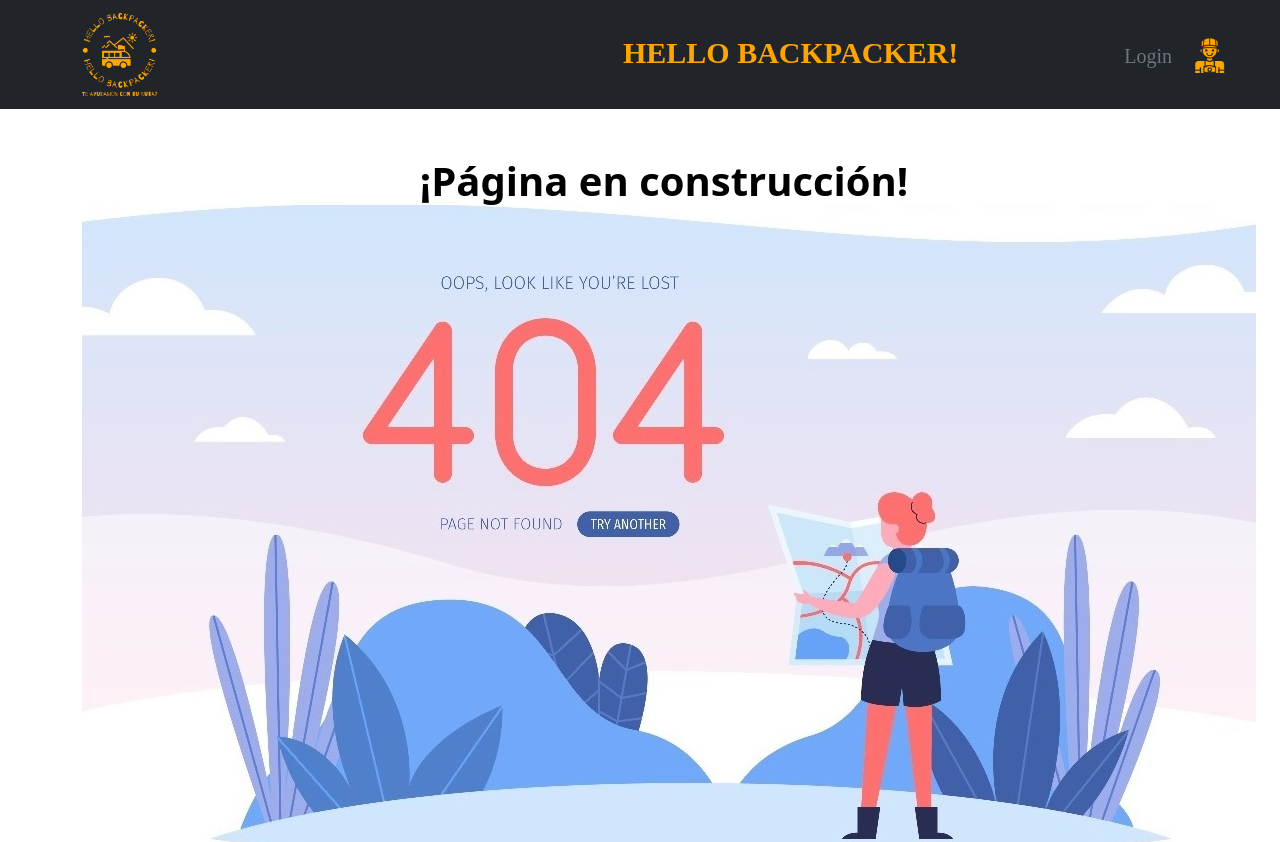
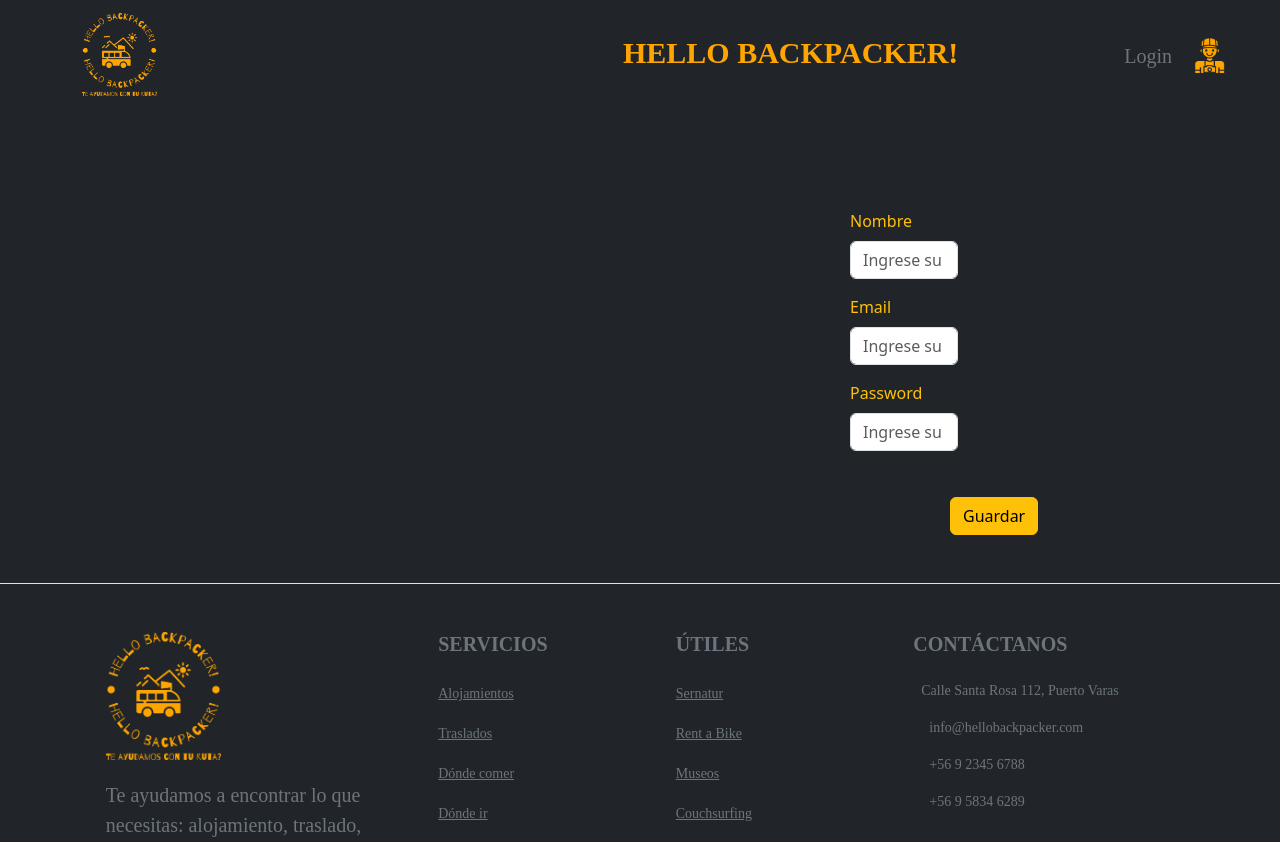
Before and after one commit to milo2112/marketplace, a React (Vite) app in the folder frontend/: page /adminview in a window 1280 px wide. Shown: the top 842 px of the page. Built offline with nearby package versions, Linux system fonts and the light colour scheme; a web font is replaced by a local one.

Commit message:
Adding Admin private page

```diff
--- a/frontend/src/App.jsx
+++ b/frontend/src/App.jsx
@@ -6,6 +6,8 @@ import NavigationBar from './components/NavigationBar'
 import NotFound from './components/NotFound'
 import Home from './views/Home'
 import Login from './views/Login'
+import Register from './views/Register'
+import Admin from './views/Admin'
 import DestinyDetail from './components/DestinyDetail'
 
 
@@ -44,6 +46,8 @@ function App() {
           <Routes>
             <Route path='/' element={<Home />} />
             <Route path='/loginview' element={<Login />} />
+            <Route path='/registerview' element={<Register />} />
+            <Route path='/adminview' element={<Admin />} />
             {/* <Route path='/shoppingcartview' element={<ShoppingCartView />} /> */}
             <Route path='/destinydetail/:idDestiny' element={<DestinyDetail />} />
             <Route path='*' element={<NotFound />} />
--- a/frontend/src/components/Adminform.jsx
+++ b/frontend/src/components/Adminform.jsx
@@ -5,11 +5,15 @@ function Adminform() {
   return (
     <Form style={{ paddingTop: '100px', paddingLeft: '850px' }} className='justify-content-center'>
       <Form.Group className="mb-3 w-25" controlId="formBasicEmail">
+        <Form.Label className='text-warning'>Nombre</Form.Label>
+        <Form.Control type="text" placeholder="Ingrese su Nombre" />
+        <Form.Text className="text-muted"></Form.Text>
+      </Form.Group>
+
+      <Form.Group className="mb-3 w-25" controlId="formBasicEmail">
         <Form.Label className='text-warning'>Email</Form.Label>
         <Form.Control type="email" placeholder="Ingrese su email" />
-        <Form.Text className="text-muted">
-
-        </Form.Text>
+        <Form.Text className="text-muted"></Form.Text>
       </Form.Group>
 
       <Form.Group className="mb-3 w-25" controlId="formBasicPassword">
@@ -19,7 +23,7 @@ function Adminform() {
 
       <Form.Group style={{ paddingTop: '30px', paddingLeft: '100px' }}>
         <Button variant="warning" type="submit">
-          Login
+          Guardar
         </Button>
       </Form.Group>
     </Form>
--- /dev/null
+++ b/frontend/src/views/Admin.jsx
@@ -0,0 +1,13 @@
+import Footer from '../components/Footer'
+import Adminform from '../components/Adminform'
+
+function Admin () {
+  return (
+    <div className='bg-dark'>
+      <Adminform />
+      <Footer />
+    </div>
+  )
+}
+
+export default Admin
```
Also changed, not shown: frontend/src/assets/img/tools-favicon-color.png (added).
